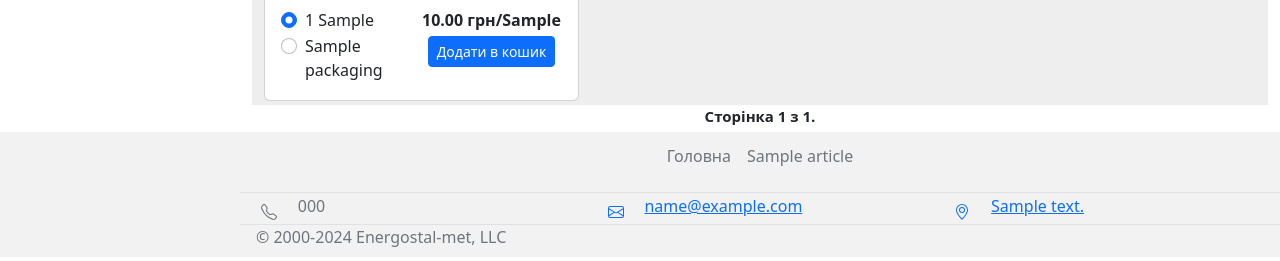
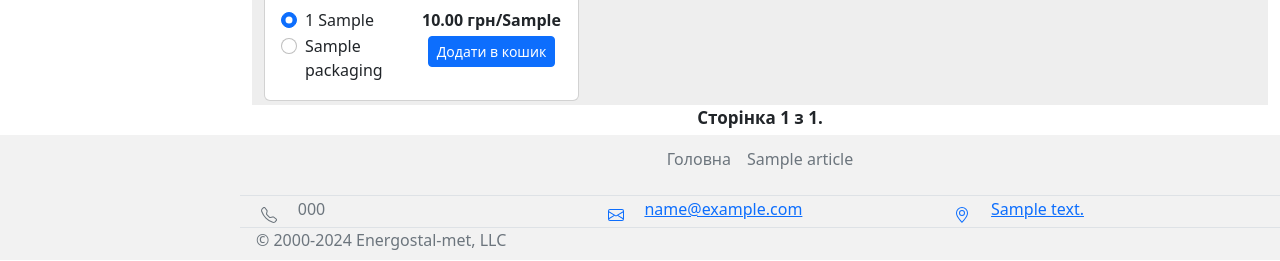
Before and after one commit to SviatoslavIliash/EnergostalMet, a Django app: page / in a window 1280 px wide. Shown: the part 851-1112 px from the top of the page. Run offline with Django 5.2, Linux system fonts and the light colour scheme; tables that the repository leaves empty hold one stand-in row (values such as "Sample post").

Commit message:
Changed pagination style

```diff
--- a/energosite/templates/htmlparts/pagination_products.html
+++ b/energosite/templates/htmlparts/pagination_products.html
@@ -48,7 +48,7 @@
   </div>
 </section>
 
-<div class="pagination" style="justify-content: center; font-size: 15px; font-weight: bold;">
+<div class="pagination" style="justify-content: center; font-size: 17px; font-weight: bold;">
   <span class="step-links">
   {% if page_obj.has_previous %}
     <a href="?page=1">&laquo; перша</a>
```
